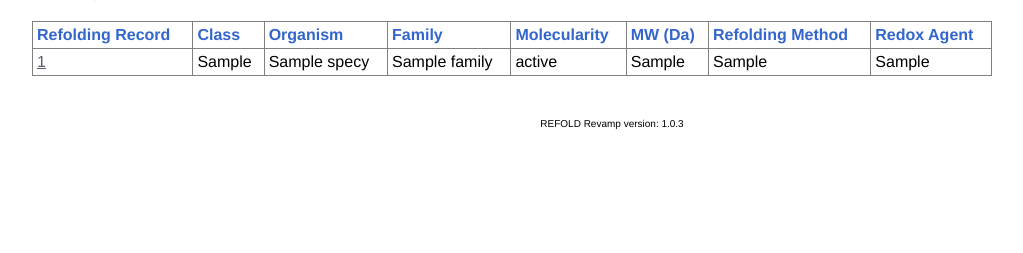
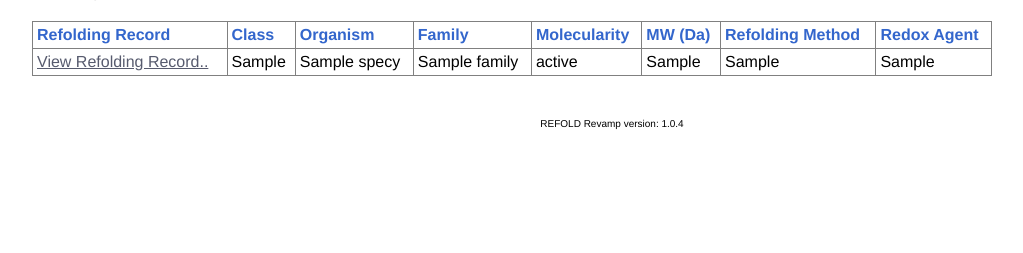
Before and after one commit to steveandroulakis/Refold-2, a Django app: template refold2/refold/templates/refold/refoldingrecord_byprotein_list.html in a window 1280 px wide. Shown: the part 104-357 px from the top of the page, without its empty margins (28-1051 px from the left). Run offline with Django 3.2, Linux system fonts and the light colour scheme; the template is opened without the code that fills it: most values are stand-ins (such as "Sample title", 1, 10 or a date in 2020); some libraries are stand-ins or nearby versions.

Commit message:
Removed meaningless ref num and added clearer link message

```diff
--- a/refold2/refold/templates/refold/includes/version.html
+++ b/refold2/refold/templates/refold/includes/version.html
@@ -1 +1 @@
-1.0.3
+1.0.4
--- a/refold2/refold/templates/refold/refoldingrecord_byprotein_list.html
+++ b/refold2/refold/templates/refold/refoldingrecord_byprotein_list.html
@@ -20,7 +20,7 @@
 			{% for refoldingrecord in object_list %}
 			<tr>
 				<td><a href="../../refoldingrecord/{{refoldingrecord.refolding_id}}/">
-					{{ refoldingrecord.ref_num }}</a></td>
+					View Refolding Record..</a></td>
 				<td>{{ refoldingrecord.construct.homologue.protein.family.scop_class }}</td>
 			    <td>{{ refoldingrecord.construct.homologue.species.common_name }}</td>
 				<td>{{ refoldingrecord.construct.homologue.protein.family }}</td>
```
